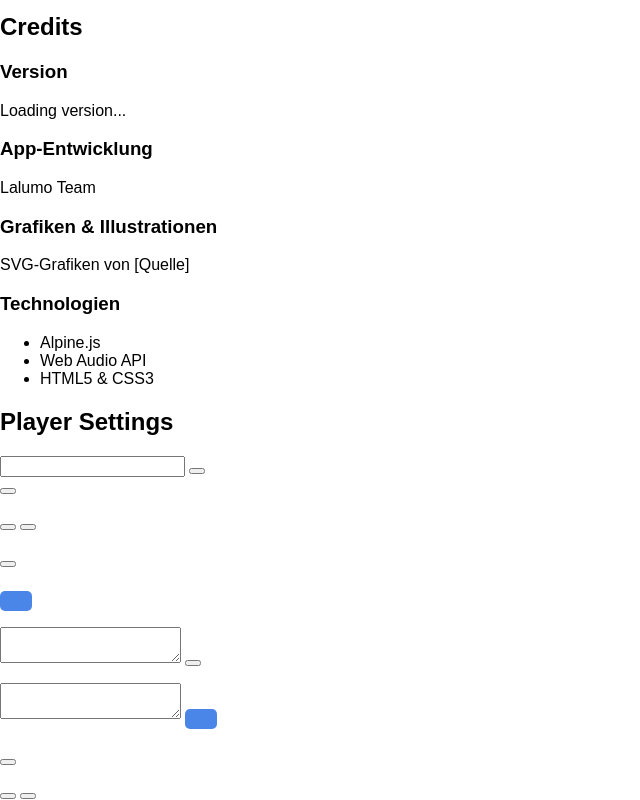
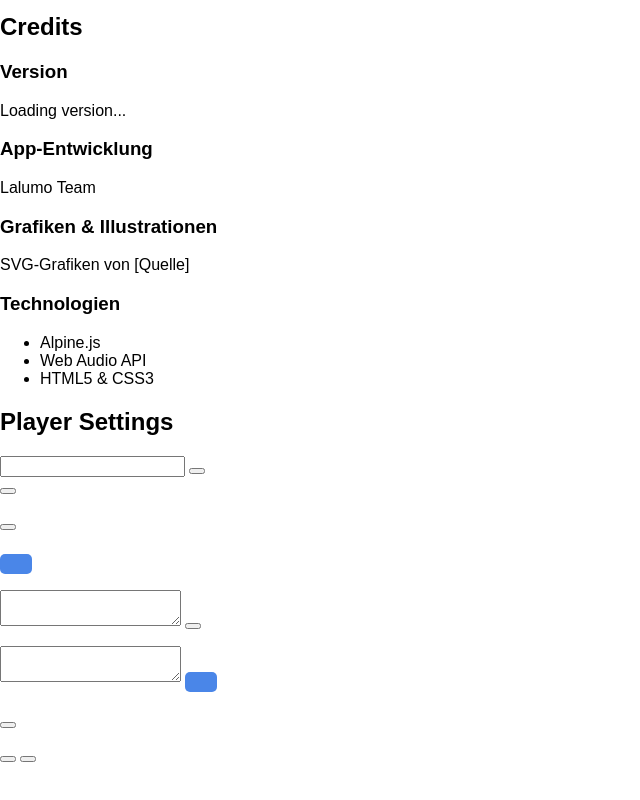
Before and after one commit to rubo77/Lalumo, a website: page src/index.html in a window 1280 px wide. Shown: the part 5362-6162 px from the top of the page, without its empty margins (0-640 px from the left). After the commit the page ends 6125 px from the top, so only its background shows below. Drawn offline with Linux system fonts and the light colour scheme; files whose address does not match are found by name.

Commit message:
- disable language selection for rollout

```diff
--- a/src/index.html
+++ b/src/index.html
@@ -943,7 +943,7 @@
           </div>
         </div>
         <h3 x-text="$store.strings?.language_preference || 'Language Preference'"></h3>
-        <div class="language-section">
+        <div class="language-section" style="display: none;">
           <p x-text="$store.strings?.select_language || 'Select your preferred language:'"></p>
           <div class="language-options">
             <button class="language-button" :class="{ 'active': preferredLanguage === 'english' }" @click="setLanguage('english')" x-text="$store.strings?.language_english || 'English'"></button>
```
